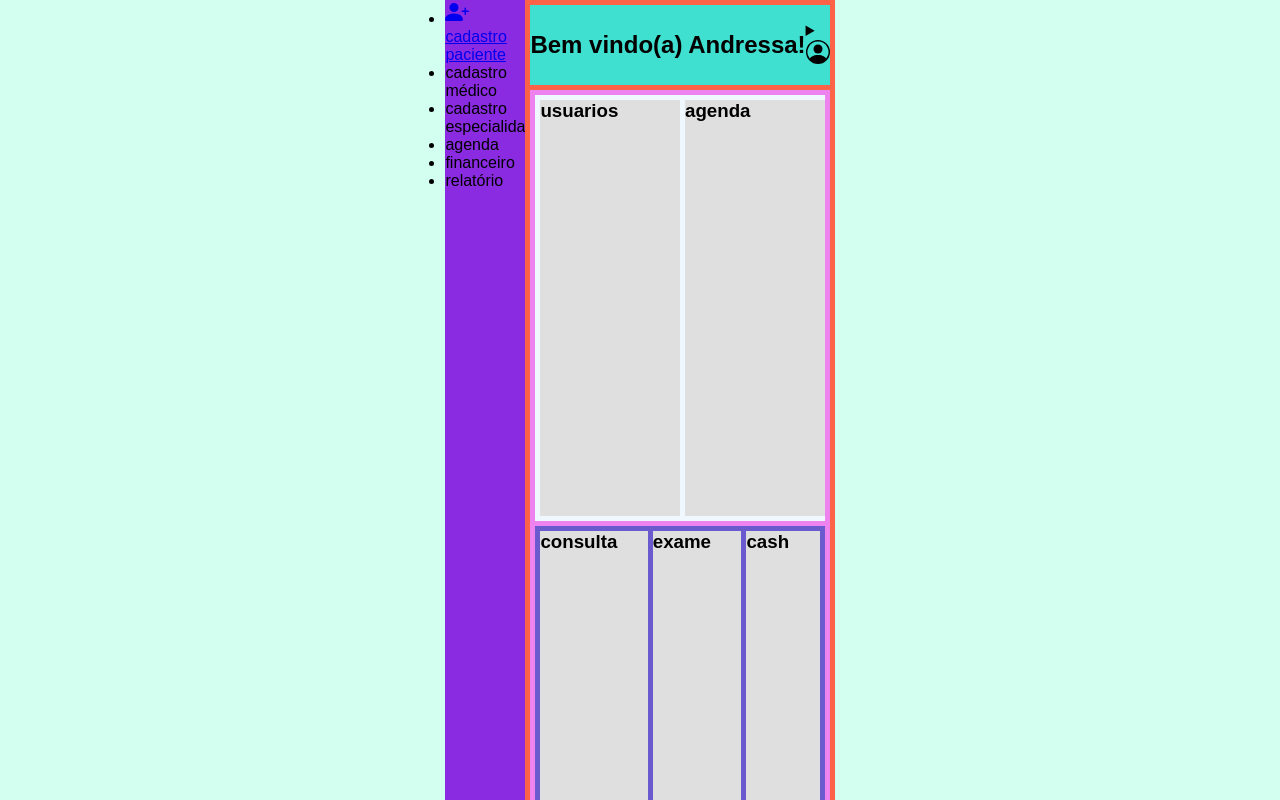
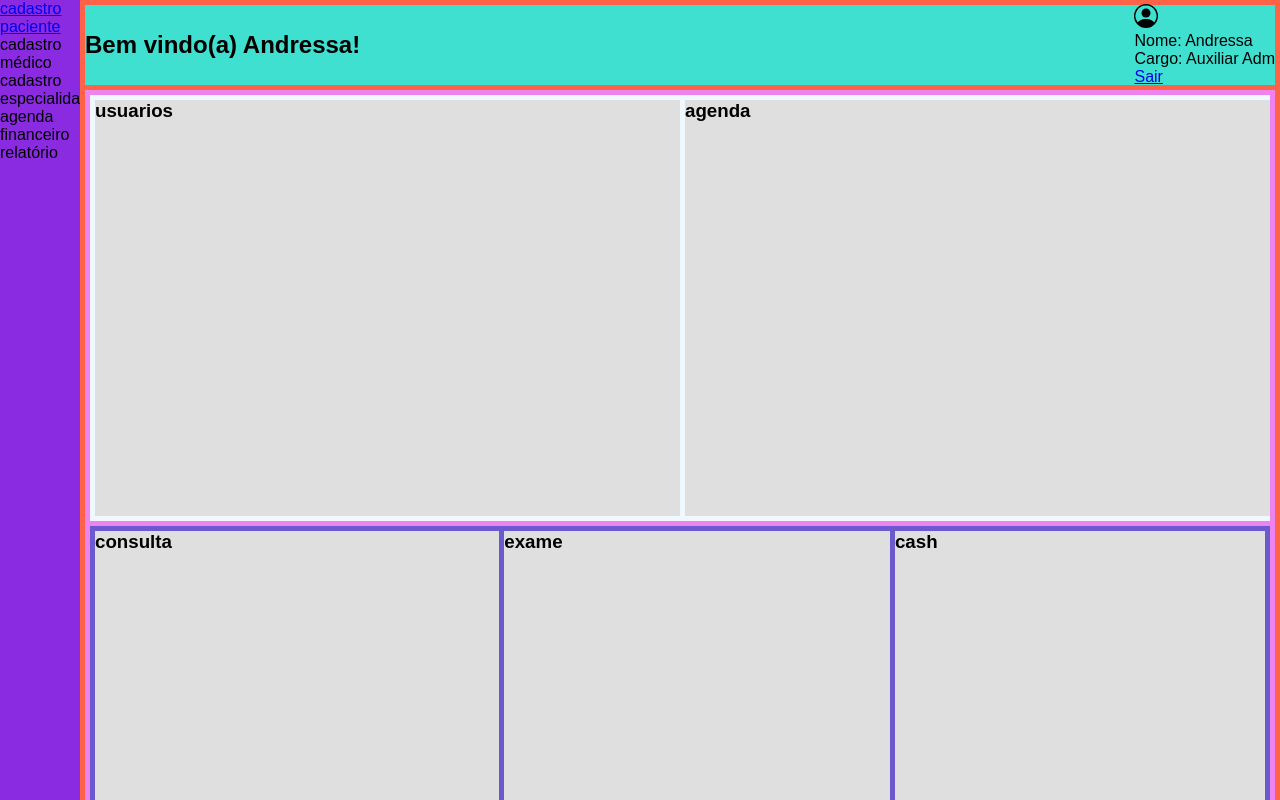
Before and after one commit to Cloves-Neto/tcc-infonet-welfare, a PHP site: page /paginas/home/home.php in a window 1280 px wide. Run offline with PHP 8.4, Linux system fonts and the light colour scheme.

Commit message:
att layout - ajuste container home

```diff
--- a/paginas/home/home-style.css
+++ b/paginas/home/home-style.css
@@ -31,6 +31,7 @@ svg {
 
 .container{
   /* Define Tamanho */
+  width: 100%;
   height: 100%;
   max-width: 1440px;
 
--- a/paginas/home/home.php
+++ b/paginas/home/home.php
@@ -33,10 +33,7 @@ $data_hoje = date('d/m/Y');
         <ul class="lista-menu">
           <li class="item-menu">
               <a class="link-menu" href="cadasto.php">
-                  <svg class="icone-menu" xmlns="http://www.w3.org/2000/svg" width="30" height="30" fill="currentColor" class="bi bi-person-plus-fill" viewBox="0 0 16 16">
-                    <path d="M1 14s-1 0-1-1 1-4 6-4 6 3 6 4-1 1-1 1H1zm5-6a3 3 0 1 0 0-6 3 3 0 0 0 0 6z"/>
-                    <path fill-rule="evenodd" d="M13.5 5a.5.5 0 0 1 .5.5V7h1.5a.5.5 0 0 1 0 1H14v1.5a.5.5 0 0 1-1 0V8h-1.5a.5.5 0 0 1 0-1H13V5.5a.5.5 0 0 1 .5-.5z"/>
-                  </svg>
+
                   <span class="nome-menu">
                       cadastro paciente
                   </span>
@@ -67,14 +64,14 @@ $data_hoje = date('d/m/Y');
             <div class="mensagem">
               <h2>Bem vindo(a) Andressa!</h2>
             </div>
-            <details class="area-usuario">
-              <summary>
-                <p><?php echo '' .$imgperfil;?></p>
-              </summary>
-              <p>Nome: <?php echo '' .$usuario;?></p>
-              <p>Cargo: <?php echo '' .$cargo;?></p>
-              <a href="./sair.php">Sair</a>
-            </details>
+            <div class="area-usuario">
+              <p><?php echo '' .$imgperfil;?></p>
+              <span>
+                <p>Nome: <?php echo '' .$usuario;?></p>
+                <p>Cargo: <?php echo '' .$cargo;?></p>
+                <a href="./sair.php">Sair</a>
+              </span>
+            </div>
         </header>
         <!-- Bd - info - data -->
         <div class="info-data">
@@ -93,5 +90,7 @@ $data_hoje = date('d/m/Y');
 
     <script src="script.js"></script>
     <script src="https://code.jquery.com/jquery-3.6.0.min.js"></script>
+    <script type="module" src="https://unpkg.com/ionicons@7.1.0/dist/ionicons/ionicons.esm.js"></script>
+    <script nomodule src="https://unpkg.com/ionicons@7.1.0/dist/ionicons/ionicons.js"></script>
   </body>
 </html>
```
